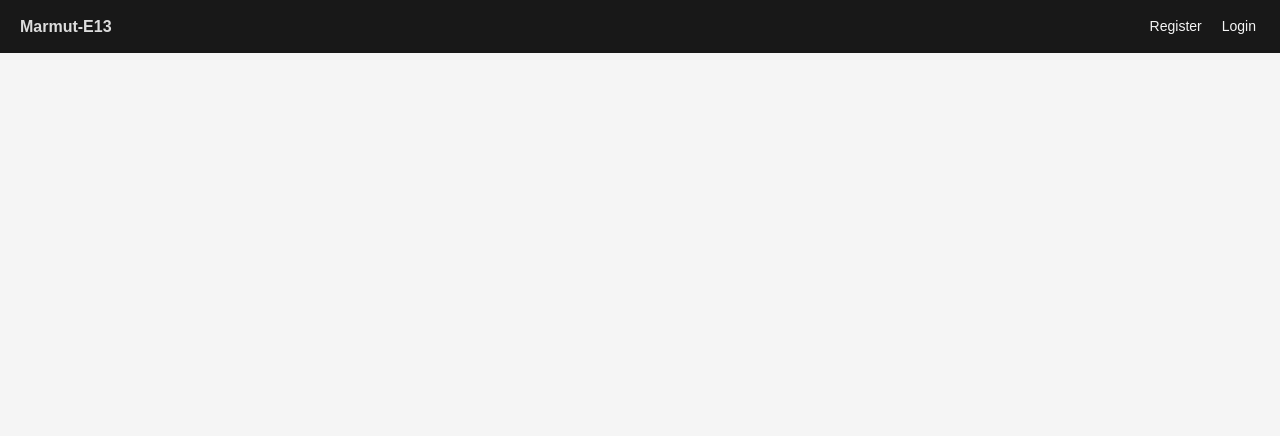
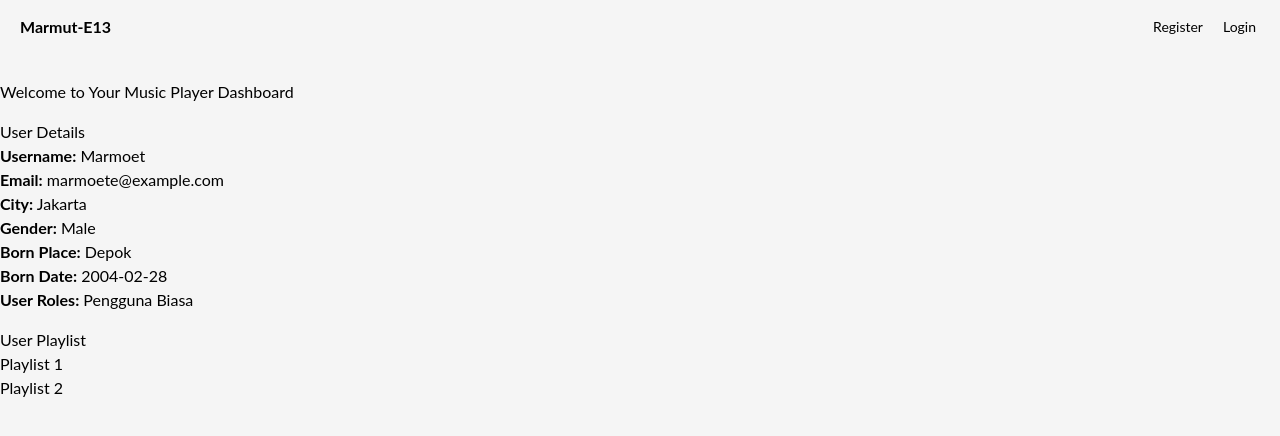
Before and after one commit to Marmut-E13/marmut, a Next.js app: page /dashboard in a window 1280 px wide. Shown: the top 436 px of the page. Built offline with nearby package versions, Linux system fonts and the light colour scheme.

Commit message:
create dashboard for user

```diff
--- a/src/app/auth/page.tsx
+++ b/src/app/auth/page.tsx
@@ -3,6 +3,7 @@
 import { usePathname, useRouter } from "next/navigation";
 import MarmutPNG from '@/images/marmut2.png'
 import Image from "next/image";
+import UserDashboard from "@/components/dashboard/userDashboard";
 
 const Auth: React.FC = () => {
     const router = useRouter();
--- a/src/app/dashboard/page.tsx
+++ b/src/app/dashboard/page.tsx
@@ -3,8 +3,8 @@ import { UserDashboard } from "@/components/dashboard/userDashboard";
 
 const Dashboard: React.FC = () => {
     return (
-        <div>
-            <LabelDashboard />
+        <div className="">
+            <UserDashboard />
         </div>
     )
 }
--- a/src/app/globals.css
+++ b/src/app/globals.css
@@ -3,21 +3,12 @@
 @tailwind utilities;
 
 @import "~bootstrap/dist/css/bootstrap.min.css";
-
-/* @import url('https://fonts.googleapis.com/css2?family=Rubik&display=swap'); */
-@import url('https://fonts.googleapis.com/css2?family=Poppins&display=swap');
-@import url('https://fonts.googleapis.com/css2?family=Domine&display=swap');
+@import url('https://fonts.googleapis.com/css2?family=Lato&display=swap');
 
 :root{
-  background-color: #F5F5F5;
 }
 
 body {
-  font-family: 'Poppins', sans-serif !important;
-  /* font-family: 'Domine'; */
-  color: #313131;
+  font-family: 'Lato', 'sans-serif';
+  background-color: #F5F5F5;
 }
-
-.font-domine {
-  font-family: 'Domine', serif;
-}
--- a/src/components/dashboard/dashboard.tsx
+++ b/src/components/dashboard/dashboard.tsx
@@ -4,7 +4,6 @@ export const Dashboard: React.FC = () => {
     return (
         <div>
             <UserDashboard />
-            hai
         </div>
     )
 }
--- a/src/components/dashboard/userDashboard/index.tsx
+++ b/src/components/dashboard/userDashboard/index.tsx
@@ -1,7 +1,79 @@
+import userImgPNG from '@/images/userimg.png'
+import Image from "next/image";
+import { useEffect, useState } from 'react';
+import Head from 'next/head';
+
+interface UserDetails {
+    username: string;
+    email: string;
+    city: string;
+    gender: string;
+    bornPlace: string;
+    bornDate: string;
+    userRoles: string[];
+}
+
+interface Playlist {
+    id: string;
+    name: string;
+    songs: string[];
+}
+
 export const UserDashboard: React.FC = () => {
+    const userDetails: UserDetails = {
+        username: 'Marmoet',
+        email: 'marmoete@example.com',
+        city: 'Jakarta',
+        gender: 'Male',
+        bornPlace: 'Depok',
+        bornDate: '2004-02-28',
+        userRoles: ['Pengguna Biasa'],
+    };
+
+    const userPlaylist: Playlist[] = [
+        { id: '1', name: 'Playlist 1', songs: ['Song 1', 'Song 2', 'Song 3'] },
+        { id: '2', name: 'Playlist 2', songs: ['Song 4', 'Song 5', 'Song 6'] },
+    ];
+
     return (
-        <div>
-            tes
+        <div className="py-[60px]">
+            <div className="container mt-5">
+                <Head>
+                    <title>Music Player Dashboard</title>
+                </Head>
+                <h1>Welcome to Your Music Player Dashboard</h1>
+                {userDetails && (
+                    <div className="card mt-4">
+                    <div className="card-body">
+                        <h5 className="card-title">User Details</h5>
+                        <p><strong>Username:</strong> {userDetails.username}</p>
+                        <p><strong>Email:</strong> {userDetails.email}</p>
+                        <p><strong>City:</strong> {userDetails.city}</p>
+                        <p><strong>Gender:</strong> {userDetails.gender}</p>
+                        <p><strong>Born Place:</strong> {userDetails.bornPlace}</p>
+                        <p><strong>Born Date:</strong> {userDetails.bornDate}</p>
+                        <p><strong>User Roles:</strong> {userDetails.userRoles.join(', ')}</p>
+                    </div>
+                    </div>
+                )}
+                <div className="card mt-4">
+                    <div className="card-body">
+                        <h5 className="card-title">User Playlist</h5>
+                        {userPlaylist.length > 0 ? (
+                            <ul className="list-group">
+                            {userPlaylist.map(playlist => (
+                                <li key={playlist.id} className="list-group-item">{playlist.name}</li>
+                            ))}
+                            </ul>
+                        ) :
+                        (
+                            <p className="text-muted mt-3">You haven't created any playlist yet.</p>
+                        )}
+                    </div>
+                </div>
+            </div>
         </div>
     )
 }
+
+export default UserDashboard
--- a/tailwind.config.ts
+++ b/tailwind.config.ts
@@ -15,19 +15,60 @@ const config: Config = {
       },
 
       colors: {
-        'stonks-000': '#f5f5f5',
-        'stonks-100': '#dddddd',
-        'stonks-200': '#c4c4c4',
-        'stonks-300': '#acacac',
-        'stonks-400': '#939393',
-        'stonks-500': '#7b7b7b',
-        'stonks-600': '#626262',
-        'stonks-700': '#494949',
-        'stonks-800': '#313131',
-        'stonks-900': '#181818',
+        'marmut-000': '#f5f5f5',
+        'marmut-100': '#dddddd',
+        'marmut-200': '#c4c4c4',
+        'marmut-300': '#acacac',
+        'marmut-400': '#939393',
+        'marmut-500': '#7b7b7b',
+        'marmut-600': '#626262',
+        'marmut-700': '#494949',
+        'marmut-800': '#313131',
+        'marmut-900': '#181818',
 
         'danger-100': '#E60000',
 
+        'marmut-green-100': '#707b4c',
+        'marmut-green-200': '#606c38',
+        'marmut-green-300': '#606c38',
+        'marmut-green-400': '#566132',
+        'marmut-green-500': '#4d562d',
+        'marmut-green-600': '#434c27',
+        'marmut-green-700': '#3a4122',
+        'marmut-green-800': '#30361c',
+        'marmut-green-900': '#262b16',
+
+        'marmut-dark-green-100': '#3e4a2f',
+        'marmut-dark-green-200': '#283618',
+        'marmut-dark-green-300': '#283618',
+        'marmut-dark-green-400': '#243116',
+        'marmut-dark-green-500': '#202b13',
+        'marmut-dark-green-600': '#1c2611',
+        'marmut-dark-green-700': '#18200e',
+        'marmut-dark-green-800': '#141b0c',
+        'marmut-dark-green-900': '#10160a',
+
+        'marmut-cream-300': '#fefae0',
+
+        'marmut-light-brown-100': '#e0aa6e',
+        'marmut-light-brown-200': '#dda15e',
+        'marmut-light-brown-300': '#dda15e',
+        'marmut-light-brown-400': '#c79155',
+        'marmut-light-brown-500': '#b1814b',
+        'marmut-light-brown-600': '#9b7142',
+        'marmut-light-brown-700': '#856138',
+        'marmut-light-brown-800': '#6f512f',
+        'marmut-light-brown-900': '#584026',
+
+        'marmut-brown-100': '#c37b3b',
+        'marmut-brown-200': '#bc6c25',
+        'marmut-brown-300': '#bc6c25',
+        'marmut-brown-400': '#a96121',
+        'marmut-brown-500': '#96561e',
+        'marmut-brown-600': '#844c1a',
+        'marmut-brown-700': '#714116',
+        'marmut-brown-800': '#5e3613',
+        'marmut-brown-900': '#4b2b0f'
       },
     },
   },
```
Also changed, not shown: src/images/userimg.png (added).
